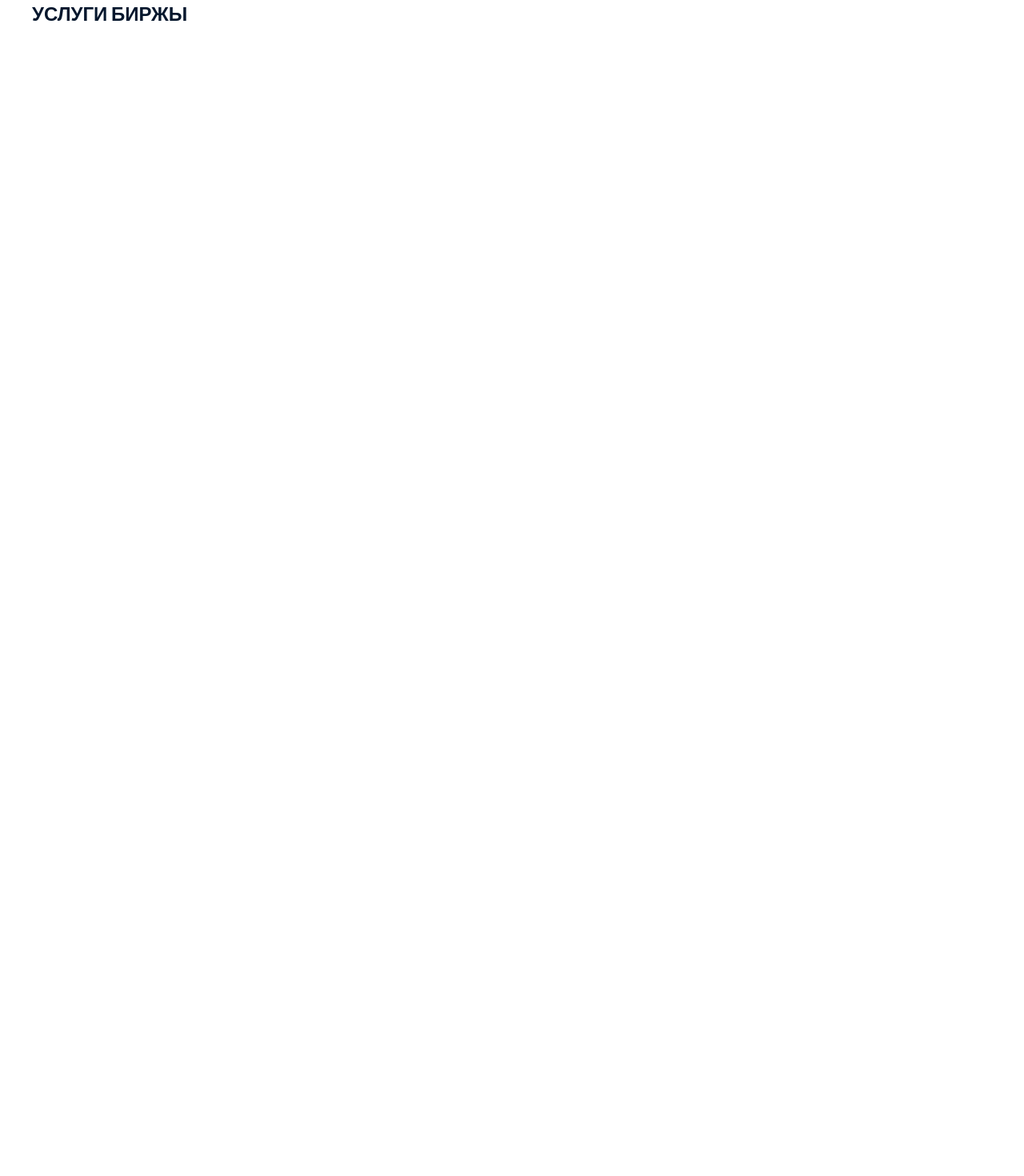
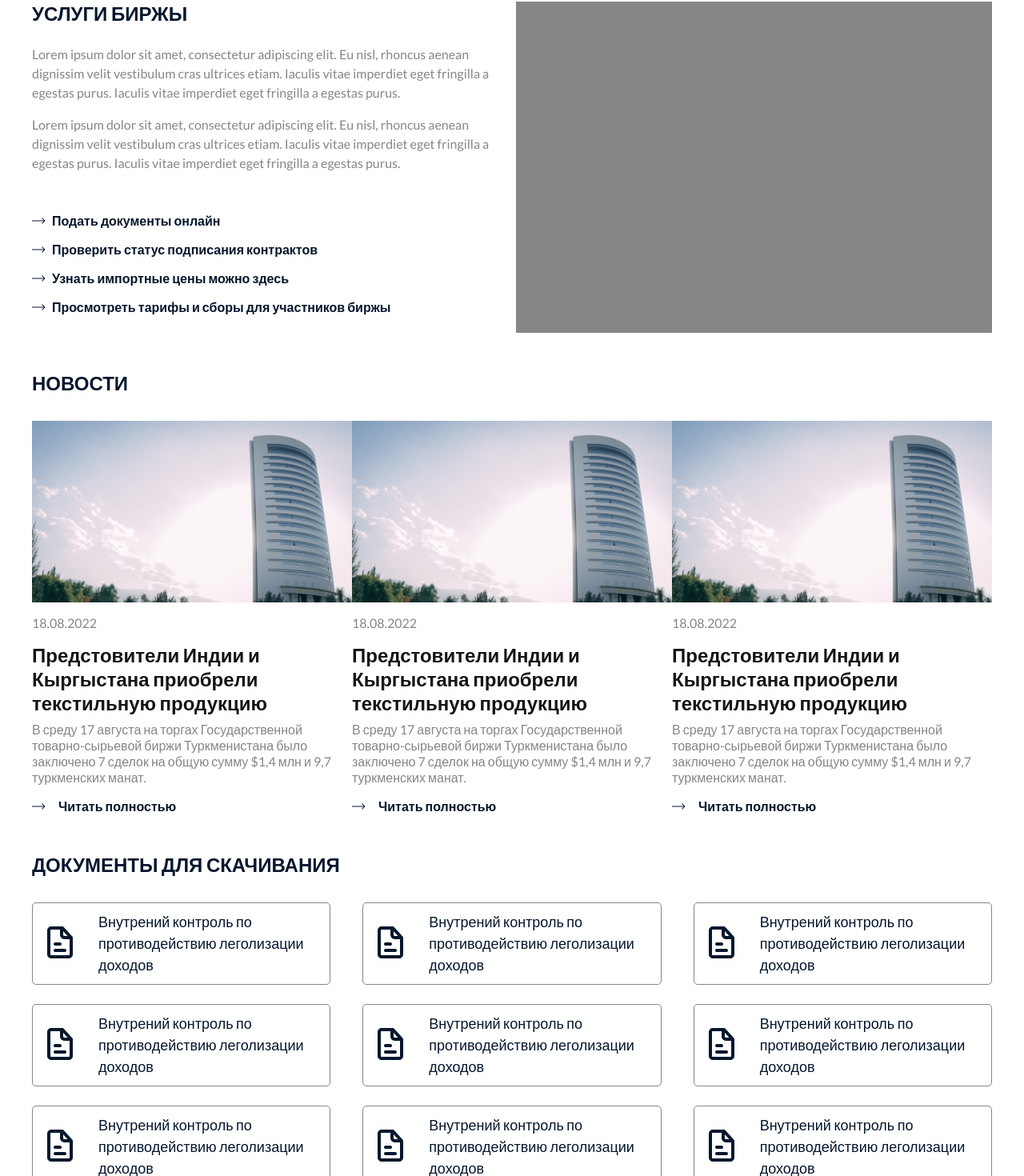
Before and after one commit to Kakabay/exchange-client, a React (Vite) app: page / in a window 1280 px wide. Shown: the part 992-2462 px from the top of the page at 80% size. Before the commit the page ends 1024 px from the top, so only its background shows below. Built offline with nearby package versions, Linux system fonts and the light colour scheme.

Commit message:
news, documents developed

```diff
--- /dev/null
+++ b/src/assets/styles/_about.scss
@@ -0,0 +1,55 @@
+.about-wrapper {
+  display: flex;
+  justify-content: space-between;
+  gap: 1rem;
+}
+
+.about-left {
+  display: flex;
+  flex-direction: column;
+  max-width: 73.6rem;
+  gap: 2.4rem;
+}
+
+.about-text-wrapper {
+  display: flex;
+  flex-direction: column;
+  gap: 1.6rem;
+  max-width: 73.6rem;
+  margin-bottom: 2.6rem;
+}
+
+.about-text {
+  color: $base-gray;
+  font-size: 1.6rem;
+  line-height: 150%;
+}
+
+.about-link-wrapper {
+  display: flex;
+  flex-direction: column;
+  gap: 1.6rem;
+}
+
+.about-link {
+  display: flex;
+  gap: 0.8rem;
+  align-items: center;
+  transition: all 0.2s linear;
+
+  &:hover {
+    text-decoration: underline;
+  }
+}
+
+.about-link-text {
+  font-size: 1.6rem;
+  font-weight: 700;
+  color: $base-blue;
+}
+
+.about-right {
+  width: 73.6rem;
+  background: $base-gray;
+  height: 41.4rem;
+}
--- /dev/null
+++ b/src/assets/styles/_documentLink.scss
@@ -0,0 +1,24 @@
+.document-link {
+  display: flex;
+  gap: 2.4rem;
+  align-items: center;
+  padding: 1rem;
+  border: 1px solid $base-gray;
+  max-width: 47.7rem;
+  border-radius: 0.5rem;
+  transition: all 0.3s linear;
+
+  &:hover {
+    background: $base-blue;
+    .document-title {
+      color: $base-white;
+    }
+  }
+}
+
+.document-title {
+  color: $base-blue;
+  font-weight: 400;
+  font-size: 1.8rem;
+  line-height: 150%;
+}
--- /dev/null
+++ b/src/assets/styles/_documents.scss
@@ -0,0 +1,12 @@
+.documents-wrapper {
+  display: flex;
+  flex-direction: column;
+  gap: 3.2rem;
+}
+
+.documents-links-wrapper {
+  display: grid;
+  grid-template-columns: repeat(3, auto);
+  column-gap: 4rem;
+  row-gap: 2.4rem;
+}
--- /dev/null
+++ b/src/assets/styles/_news.scss
@@ -0,0 +1,10 @@
+.news-wrapper {
+  display: flex;
+  flex-direction: column;
+  gap: 3.2rem;
+}
+
+.news-post-wrapper {
+  display: flex;
+  justify-content: space-between;
+}
--- /dev/null
+++ b/src/assets/styles/_newsPost.scss
@@ -0,0 +1,60 @@
+.news-post {
+  display: flex;
+  flex-direction: column;
+  gap: 1.6rem;
+  max-width: 47.7rem;
+  width: 100%;
+}
+
+.news-post-img {
+  max-width: 47.7rem;
+  width: 100%;
+  overflow: hidden;
+
+  img {
+    width: 100%;
+    height: 100%;
+    object-fit: cover;
+  }
+}
+
+.news-post-content {
+  display: flex;
+  flex-direction: column;
+  gap: 0.8rem;
+}
+
+.news-post-date {
+  font-size: 1.6rem;
+  color: $base-gray;
+  font-weight: 400;
+  margin-bottom: 0.8rem;
+}
+
+.news-post-title {
+  font-size: 2.4rem;
+  font-weight: 700;
+  color: $base-black;
+}
+
+.news-post-text {
+  font-size: 1.6rem;
+  color: $base-gray;
+}
+
+.news-post-link {
+  display: flex;
+  gap: 1.6rem;
+  align-items: center;
+  transition: 0.3s linear;
+  width: fit-content;
+
+  h3 {
+    font-size: 1.6rem;
+    color: $base-blue;
+  }
+
+  &:hover {
+    text-decoration: underline;
+  }
+}
--- a/src/assets/styles/style.scss
+++ b/src/assets/styles/style.scss
@@ -6,3 +6,8 @@
 @import './hero';
 @import './ticker';
 @import './sectionTitle';
+@import './about';
+@import './news';
+@import './newsPost';
+@import './documents';
+@import './documentLink';
--- /dev/null
+++ b/src/components/DocumentLink.jsx
@@ -0,0 +1,17 @@
+// Modules
+import { Link } from 'react-router-dom';
+// Icons
+import file from '../assets/icons/file.svg';
+
+const DocumentLink = ({ title }) => {
+  return (
+    <Link className="document-link" to={'/'}>
+      <div className="document-img">
+        <img src={file} alt="file" />
+      </div>
+      <h3 className="document-title">{title}</h3>
+    </Link>
+  );
+};
+
+export default DocumentLink;
--- /dev/null
+++ b/src/components/NewsPost.jsx
@@ -0,0 +1,31 @@
+// Icons
+import { Link } from 'react-router-dom';
+import arrow from '../assets/icons/arrow.svg';
+// Images
+import news from '../assets/images/news.png';
+
+const NewsPost = () => {
+  return (
+    <div className="news-post">
+      <div className="news-post-img">
+        <img src={news} alt="news-image" />
+      </div>
+      <div className="news-post-content">
+        <h3 className="news-post-date">18.08.2022</h3>
+        <h2 className="news-post-title">
+          Предстовители Индии и Кыргыстана приобрели текстильную продукцию
+        </h2>
+        <p className="news-post-text">
+          В среду 17 августа на торгах Государственной товарно-сырьевой биржи Туркменистана было
+          заключено 7 сделок на общую сумму $1,4 млн и 9,7 туркменских манат.
+        </p>
+      </div>
+      <Link className="news-post-link" to={'/'}>
+        <img src={arrow} alt="arrow" />
+        <h3>Читать полностью </h3>
+      </Link>
+    </div>
+  );
+};
+
+export default NewsPost;
--- a/src/pages/Home.jsx
+++ b/src/pages/Home.jsx
@@ -1,7 +1,13 @@
+// Modules
+import { Link } from 'react-router-dom';
 // Components
 import Hero from '../components/Hero';
 import SectionTitle from '../components/SectionTitle';
 import Ticker from '../components/Ticker';
+// Icons
+import arrow from '../assets/icons/arrow.svg';
+import NewsPost from '../components/NewsPost';
+import DocumentLink from '../components/DocumentLink';
 
 const Home = () => {
   return (
@@ -10,13 +16,87 @@ const Home = () => {
         <Hero />
         <Ticker />
       </div>
+
+      {/* About section */}
       <section className="about">
         <div className="container">
           <div className="about-wrapper">
-            <SectionTitle title="услуги биржы" />
+            <div className="about-left">
+              <SectionTitle title="услуги биржы" />
+              <div className="about-text-wrapper">
+                <p className="about-text">
+                  Lorem ipsum dolor sit amet, consectetur adipiscing elit. Eu nisl, rhoncus aenean
+                  dignissim velit vestibulum cras ultrices etiam. Iaculis vitae imperdiet eget
+                  fringilla a egestas purus. Iaculis vitae imperdiet eget fringilla a egestas purus.
+                </p>
+                <p className="about-text">
+                  Lorem ipsum dolor sit amet, consectetur adipiscing elit. Eu nisl, rhoncus aenean
+                  dignissim velit vestibulum cras ultrices etiam. Iaculis vitae imperdiet eget
+                  fringilla a egestas purus. Iaculis vitae imperdiet eget fringilla a egestas purus.
+                </p>
+              </div>
+              <div className="about-link-wrapper">
+                <Link to={'/'} className="about-link">
+                  <img src={arrow} alt="link" className="about-link-text" />
+                  <h3 className="about-link-text">Подать документы онлайн</h3>
+                </Link>
+                <Link to={'/'} className="about-link">
+                  <img src={arrow} alt="link" className="about-link-text" />
+                  <h3 className="about-link-text">Проверить статус подписания контрактов</h3>
+                </Link>
+                <Link to={'/'} className="about-link">
+                  <img src={arrow} alt="link" className="about-link-text" />
+                  <h3 className="about-link-text">Узнать импортные цены можно здесь</h3>
+                </Link>
+                <Link to={'/'} className="about-link">
+                  <img src={arrow} alt="link" className="about-link-text" />
+                  <h3 className="about-link-text">
+                    Просмотреть тарифы и сборы для участников биржы
+                  </h3>
+                </Link>
+              </div>
+            </div>
+            <div className="about-right"></div>
           </div>
         </div>
       </section>
+      {/* About section ./========= */}
+
+      {/* News section ./========= */}
+      <section className="news">
+        <div className="container">
+          <div className="news-wrapper">
+            <SectionTitle title="Новости" />
+            <div className="news-post-wrapper">
+              <NewsPost />
+              <NewsPost />
+              <NewsPost />
+            </div>
+          </div>
+        </div>
+      </section>
+      {/* News section ./========= */}
+
+      {/* Documents section ./========= */}
+      <section className="documents">
+        <div className="container">
+          <div className="documents-wrapper">
+            <SectionTitle title="Документы для скачивания" />
+            <div className="documents-links-wrapper">
+              <DocumentLink title="Внутрений контроль по противодействию леголизации доходов" />
+              <DocumentLink title="Внутрений контроль по противодействию леголизации доходов" />
+              <DocumentLink title="Внутрений контроль по противодействию леголизации доходов" />
+              <DocumentLink title="Внутрений контроль по противодействию леголизации доходов" />
+              <DocumentLink title="Внутрений контроль по противодействию леголизации доходов" />
+              <DocumentLink title="Внутрений контроль по противодействию леголизации доходов" />
+              <DocumentLink title="Внутрений контроль по противодействию леголизации доходов" />
+              <DocumentLink title="Внутрений контроль по противодействию леголизации доходов" />
+              <DocumentLink title="Внутрений контроль по противодействию леголизации доходов" />
+            </div>
+          </div>
+        </div>
+      </section>
+      {/* Documents section ./========= */}
     </main>
   );
 };
```
Also changed, not shown: src/assets/images/news.png (added).
